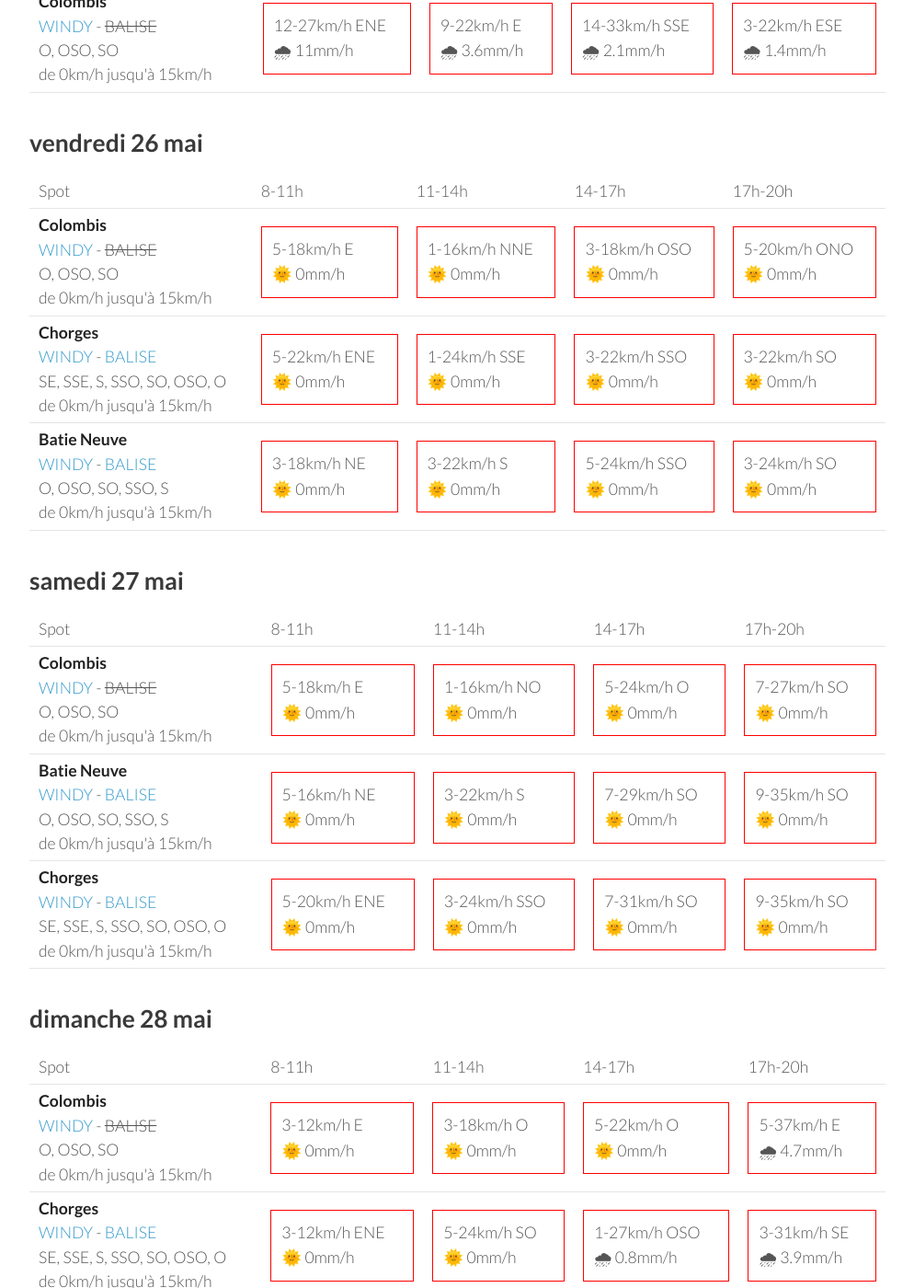
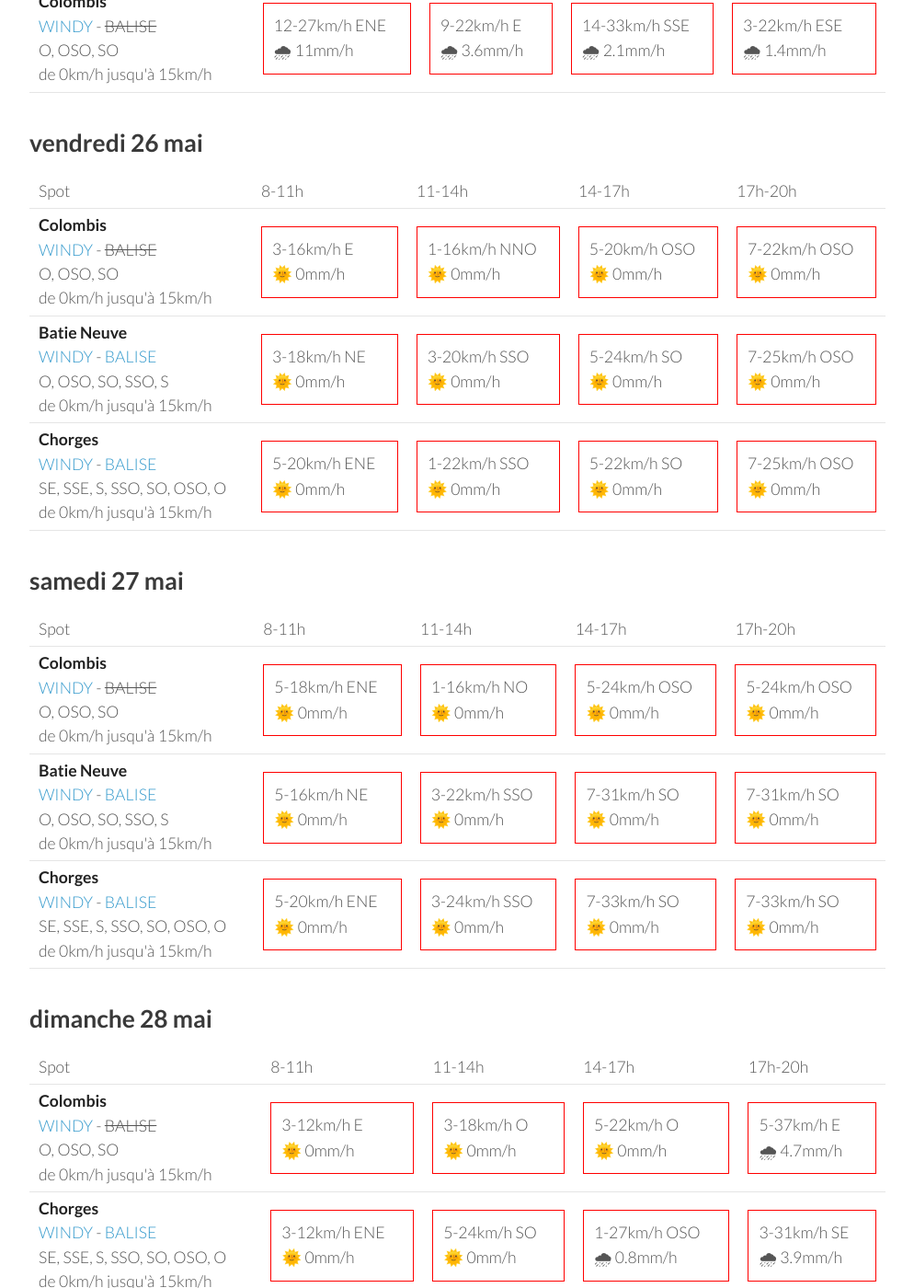
Before and after one commit to parapente-dans-le-nord/parapente-dans-le-nord.github.io, a Jekyll site: the page built from serre_poncon.markdown, in a window 1280 px wide and 1400 px high, scrolled down 1092 px. Shown: the whole window at 92% size, without its empty margins (26-1020 px from the left). Built offline with Jekyll 4.4.1, drawn with Linux system fonts in a browser that asks for light colours; some of the changed text lies outside the part shown.

Commit message:
update index.markdown

```diff
--- a/serre_poncon.markdown
+++ b/serre_poncon.markdown
@@ -113,20 +113,10 @@ page mise à jour le mercredi 24 mai 13:31
 <tr>
         <td><strong>Colombis</strong><br><a href="https://windy.com/44.494/6.216?44.559,6.262,10">WINDY</a> - <span class="no-balise"> BALISE </span><br> <span class="vent-favorable">O, OSO, SO</span><br><span class="force-vent">de 0km/h jusqu'à 15km/h</span> </td>
 
-            <td><div class="not-flyable"><p>5-18km/h E</p><p>🌞 0mm/h</p></div></td>
-            <td><div class="not-flyable"><p>1-16km/h NNE</p><p>🌞 0mm/h</p></div></td>
-            <td><div class="not-flyable"><p>3-18km/h OSO</p><p>🌞 0mm/h</p></div></td>
-            <td><div class="not-flyable"><p>5-20km/h ONO</p><p>🌞 0mm/h</p></div></td>
-
-
-    </tr>
-<tr>
-        <td><strong>Chorges</strong><br><a href="https://windy.com/44.578/6.280?44.559,6.262,10">WINDY</a> - <span class=""><a href="https://www.openwindmap.org/PP554">BALISE</a> </span><br> <span class="vent-favorable">SE, SSE, S, SSO, SO, OSO, O</span><br><span class="force-vent">de 0km/h jusqu'à 15km/h</span> </td>
-
-            <td><div class="not-flyable"><p>5-22km/h ENE</p><p>🌞 0mm/h</p></div></td>
-            <td><div class="not-flyable"><p>1-24km/h SSE</p><p>🌞 0mm/h</p></div></td>
-            <td><div class="not-flyable"><p>3-22km/h SSO</p><p>🌞 0mm/h</p></div></td>
-            <td><div class="not-flyable"><p>3-22km/h SO</p><p>🌞 0mm/h</p></div></td>
+            <td><div class="not-flyable"><p>3-16km/h E</p><p>🌞 0mm/h</p></div></td>
+            <td><div class="not-flyable"><p>1-16km/h NNO</p><p>🌞 0mm/h</p></div></td>
+            <td><div class="not-flyable"><p>5-20km/h OSO</p><p>🌞 0mm/h</p></div></td>
+            <td><div class="not-flyable"><p>7-22km/h OSO</p><p>🌞 0mm/h</p></div></td>
 
 
     </tr>
@@ -134,9 +124,19 @@ page mise à jour le mercredi 24 mai 13:31
         <td><strong>Batie Neuve</strong><br><a href="https://windy.com/44.584/6.236?44.559,6.262,10,m:eTtagly">WINDY</a> - <span class=""><a href="https://www.openwindmap.org/PP554">BALISE</a> </span><br> <span class="vent-favorable">O, OSO, SO, SSO, S</span><br><span class="force-vent">de 0km/h jusqu'à 15km/h</span> </td>
 
             <td><div class="not-flyable"><p>3-18km/h NE</p><p>🌞 0mm/h</p></div></td>
-            <td><div class="not-flyable"><p>3-22km/h S</p><p>🌞 0mm/h</p></div></td>
-            <td><div class="not-flyable"><p>5-24km/h SSO</p><p>🌞 0mm/h</p></div></td>
-            <td><div class="not-flyable"><p>3-24km/h SO</p><p>🌞 0mm/h</p></div></td>
+            <td><div class="not-flyable"><p>3-20km/h SSO</p><p>🌞 0mm/h</p></div></td>
+            <td><div class="not-flyable"><p>5-24km/h SO</p><p>🌞 0mm/h</p></div></td>
+            <td><div class="not-flyable"><p>7-25km/h OSO</p><p>🌞 0mm/h</p></div></td>
+
+
+    </tr>
+<tr>
+        <td><strong>Chorges</strong><br><a href="https://windy.com/44.578/6.280?44.559,6.262,10">WINDY</a> - <span class=""><a href="https://www.openwindmap.org/PP554">BALISE</a> </span><br> <span class="vent-favorable">SE, SSE, S, SSO, SO, OSO, O</span><br><span class="force-vent">de 0km/h jusqu'à 15km/h</span> </td>
+
+            <td><div class="not-flyable"><p>5-20km/h ENE</p><p>🌞 0mm/h</p></div></td>
+            <td><div class="not-flyable"><p>1-22km/h SSO</p><p>🌞 0mm/h</p></div></td>
+            <td><div class="not-flyable"><p>5-22km/h SO</p><p>🌞 0mm/h</p></div></td>
+            <td><div class="not-flyable"><p>7-25km/h OSO</p><p>🌞 0mm/h</p></div></td>
 
 
     </tr>
@@ -159,10 +159,10 @@ page mise à jour le mercredi 24 mai 13:31
 <tr>
         <td><strong>Colombis</strong><br><a href="https://windy.com/44.494/6.216?44.559,6.262,10">WINDY</a> - <span class="no-balise"> BALISE </span><br> <span class="vent-favorable">O, OSO, SO</span><br><span class="force-vent">de 0km/h jusqu'à 15km/h</span> </td>
 
-            <td><div class="not-flyable"><p>5-18km/h E</p><p>🌞 0mm/h</p></div></td>
+            <td><div class="not-flyable"><p>5-18km/h ENE</p><p>🌞 0mm/h</p></div></td>
             <td><div class="not-flyable"><p>1-16km/h NO</p><p>🌞 0mm/h</p></div></td>
-            <td><div class="not-flyable"><p>5-24km/h O</p><p>🌞 0mm/h</p></div></td>
-            <td><div class="not-flyable"><p>7-27km/h SO</p><p>🌞 0mm/h</p></div></td>
+            <td><div class="not-flyable"><p>5-24km/h OSO</p><p>🌞 0mm/h</p></div></td>
+            <td><div class="not-flyable"><p>5-24km/h OSO</p><p>🌞 0mm/h</p></div></td>
 
 
     </tr>
@@ -170,9 +170,9 @@ page mise à jour le mercredi 24 mai 13:31
         <td><strong>Batie Neuve</strong><br><a href="https://windy.com/44.584/6.236?44.559,6.262,10,m:eTtagly">WINDY</a> - <span class=""><a href="https://www.openwindmap.org/PP554">BALISE</a> </span><br> <span class="vent-favorable">O, OSO, SO, SSO, S</span><br><span class="force-vent">de 0km/h jusqu'à 15km/h</span> </td>
 
             <td><div class="not-flyable"><p>5-16km/h NE</p><p>🌞 0mm/h</p></div></td>
-            <td><div class="not-flyable"><p>3-22km/h S</p><p>🌞 0mm/h</p></div></td>
-            <td><div class="not-flyable"><p>7-29km/h SO</p><p>🌞 0mm/h</p></div></td>
-            <td><div class="not-flyable"><p>9-35km/h SO</p><p>🌞 0mm/h</p></div></td>
+            <td><div class="not-flyable"><p>3-22km/h SSO</p><p>🌞 0mm/h</p></div></td>
+            <td><div class="not-flyable"><p>7-31km/h SO</p><p>🌞 0mm/h</p></div></td>
+            <td><div class="not-flyable"><p>7-31km/h SO</p><p>🌞 0mm/h</p></div></td>
 
 
     </tr>
@@ -181,8 +181,8 @@ page mise à jour le mercredi 24 mai 13:31
 
             <td><div class="not-flyable"><p>5-20km/h ENE</p><p>🌞 0mm/h</p></div></td>
             <td><div class="not-flyable"><p>3-24km/h SSO</p><p>🌞 0mm/h</p></div></td>
-            <td><div class="not-flyable"><p>7-31km/h SO</p><p>🌞 0mm/h</p></div></td>
-            <td><div class="not-flyable"><p>9-35km/h SO</p><p>🌞 0mm/h</p></div></td>
+            <td><div class="not-flyable"><p>7-33km/h SO</p><p>🌞 0mm/h</p></div></td>
+            <td><div class="not-flyable"><p>7-33km/h SO</p><p>🌞 0mm/h</p></div></td>
 
 
     </tr>
```
Also changed, not shown: other parts of serre_poncon.markdown (+1 -1 lines).
